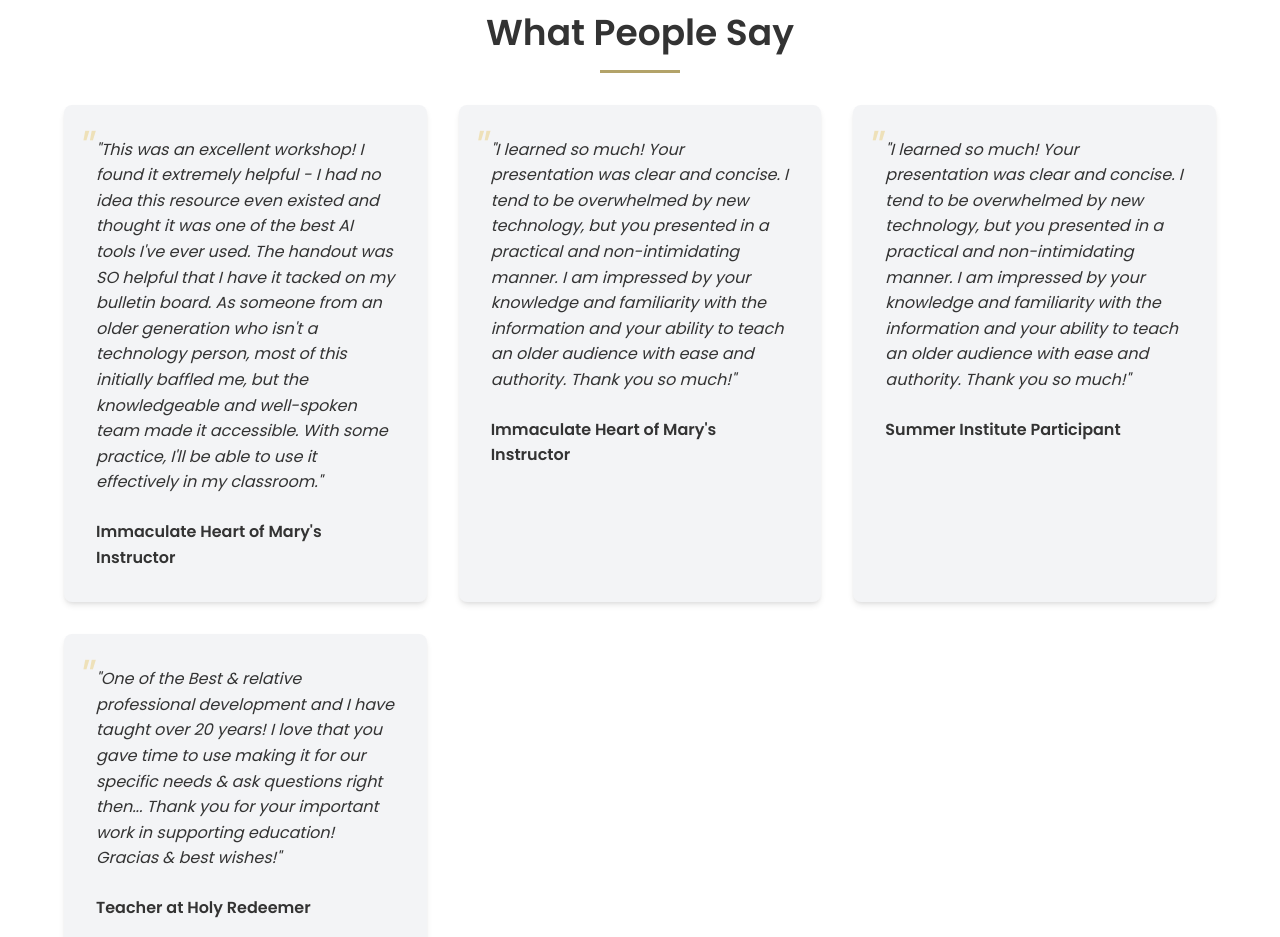
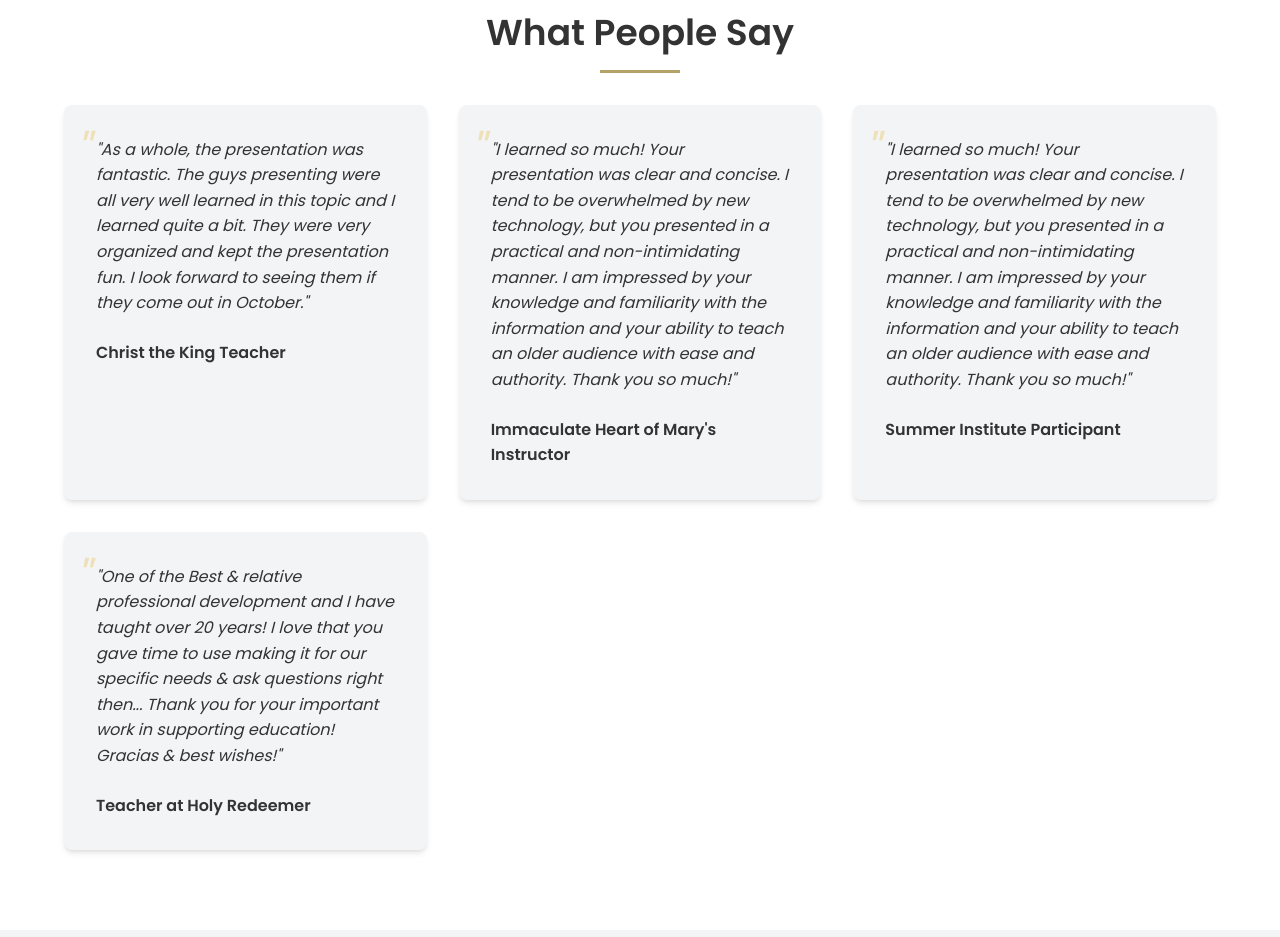
Before and after one commit to guvenalex1/aca-website, a plain HTML site: page index.html in a window 1280 px wide. Shown: the part 1060-1997 px from the top of the page. Drawn offline with Linux system fonts and the light colour scheme.

Commit message:
Update first testimonial with Christ the King Teacher feedback

```diff
--- a/index.html
+++ b/index.html
@@ -68,9 +68,9 @@
             <h2 class="section-title">What People Say</h2>
             <div class="testimonial-slider">
                 <div class="testimonial">
-                    <p>"This was an excellent workshop! I found it extremely helpful - I had no idea this resource even existed and thought it was one of the best AI tools I've ever used. The handout was SO helpful that I have it tacked on my bulletin board. As someone from an older generation who isn't a technology person, most of this initially baffled me, but the knowledgeable and well-spoken team made it accessible. With some practice, I'll be able to use it effectively in my classroom."</p>
+                    <p>"As a whole, the presentation was fantastic. The guys presenting were all very well learned in this topic and I learned quite a bit. They were very organized and kept the presentation fun. I look forward to seeing them if they come out in October."</p>
                     <div class="testimonial-author">
-                        <span class="name">Immaculate Heart of Mary's Instructor</span>
+                        <span class="name">Christ the King Teacher</span>
                     </div>
                 </div>
                 <div class="testimonial">
```
